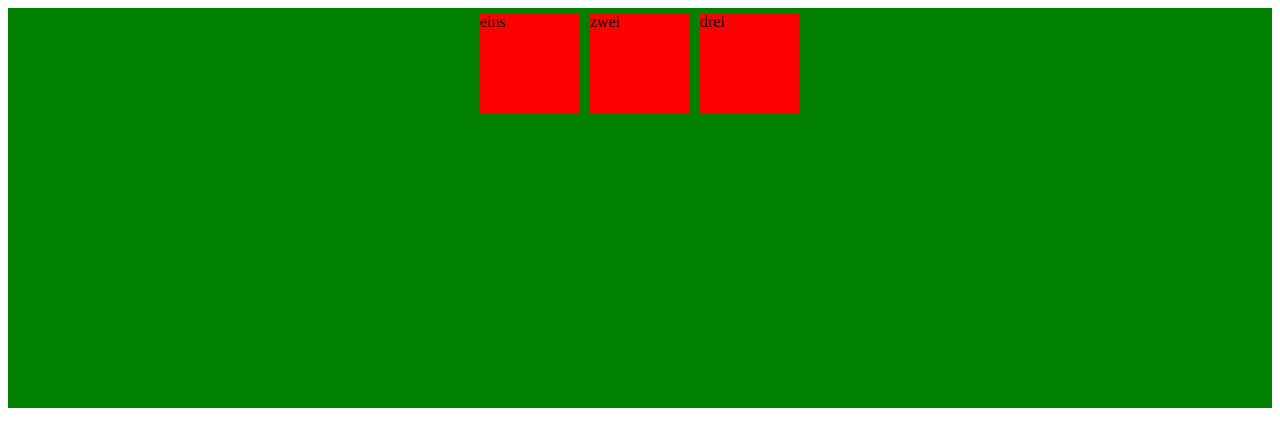
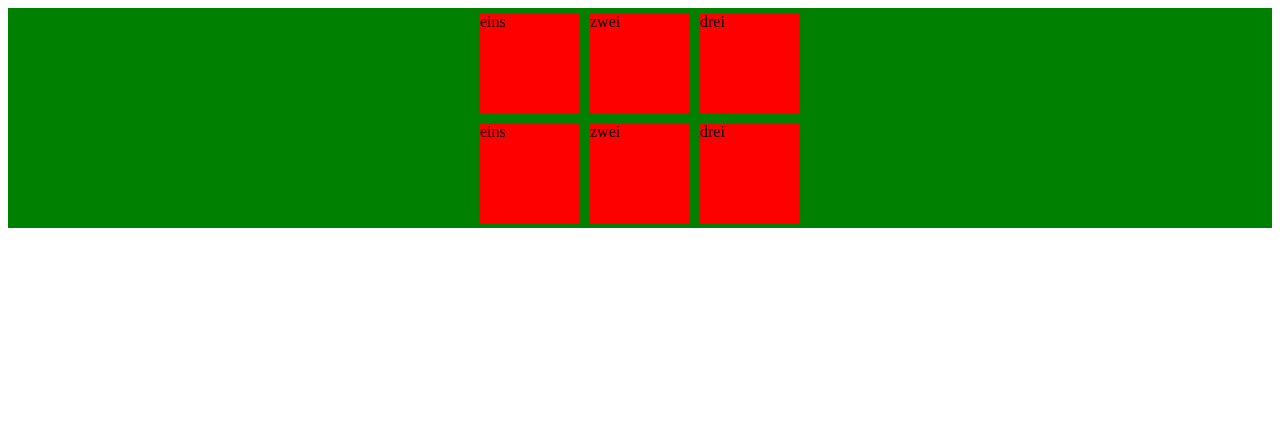
Before and after one commit to andrejbsvc/swp, a plain HTML site: page Flexbox/flexbox1.html in a window 1280 px wide. Drawn offline with Linux system fonts and the light colour scheme.

Commit message:
added an second container and finished the video

```diff
--- a/Flexbox/flexbox1.html
+++ b/Flexbox/flexbox1.html
@@ -16,10 +16,11 @@
 
         .container {
             background-color: green;
-            height: 400px;
+
             display: flex;
             flex-direction: row;
             justify-content: center;
+            align-items: center;
         }
     </style>
 </head>
@@ -27,10 +28,15 @@
 <body>
 
     <div class="container">
-    <div class="box">eins</div>
-    <div class="box">zwei</div>
-    <div class="box">drei</div>
-</div>
+        <div class="box">eins</div>
+        <div class="box">zwei</div>
+        <div class="box">drei</div>
+    </div>
+    <div class="container">
+        <div class="box">eins</div>
+        <div class="box">zwei</div>
+        <div class="box">drei</div>
+    </div>
 </body>
 
 </html>
```
